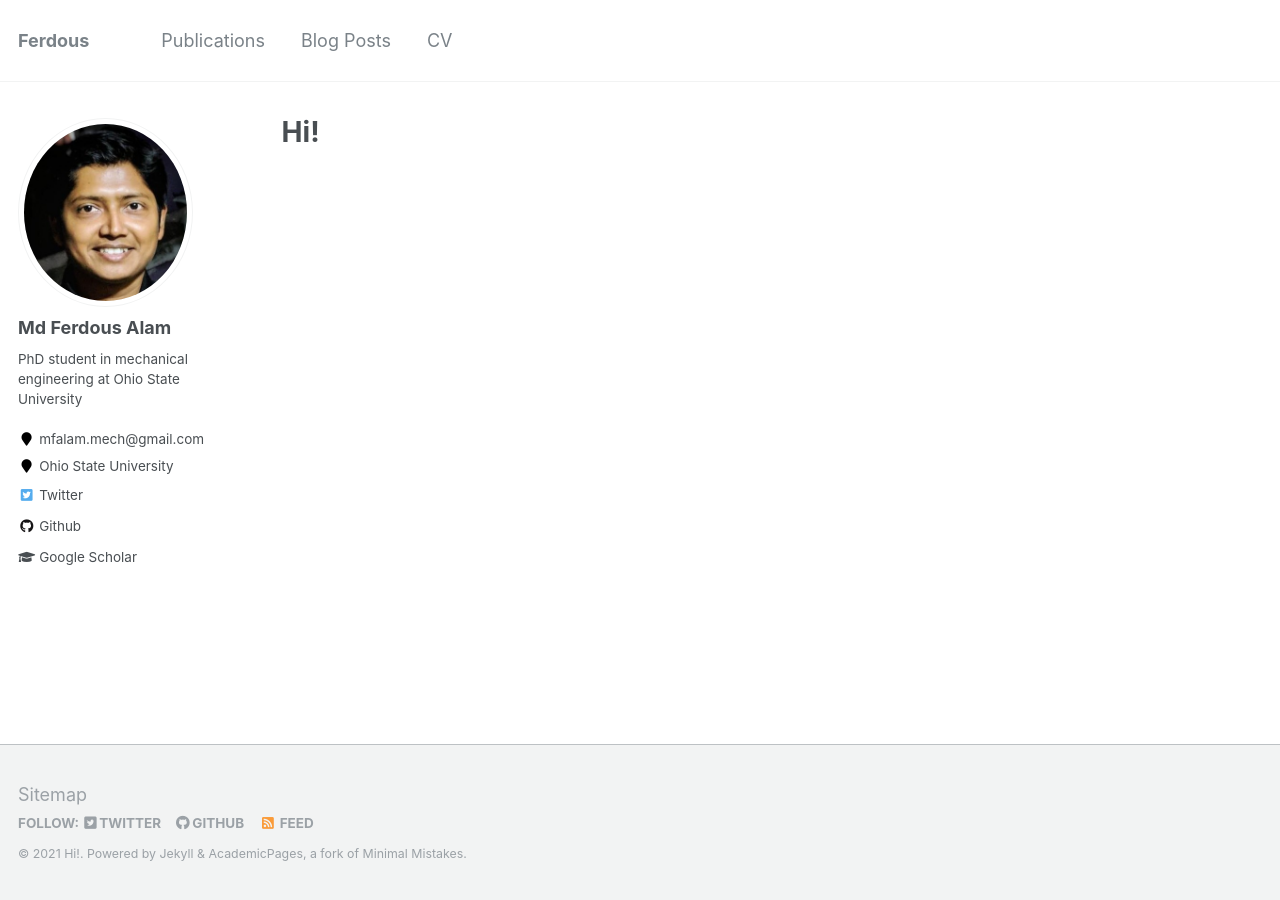
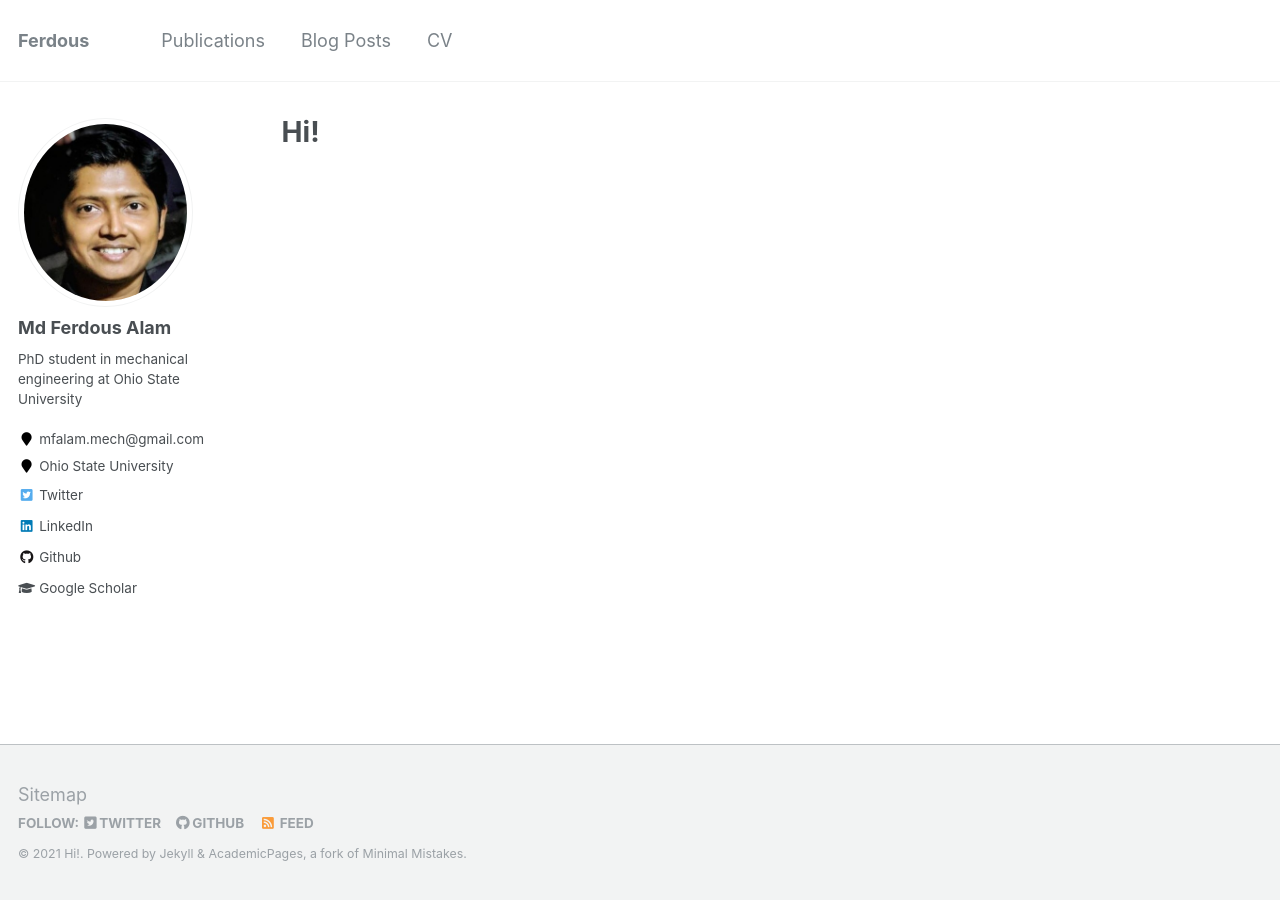
Before and after one commit to ghost-083/ghost-083.github.io, a Jekyll site: the page built from _pages/about.md, in a window 1280 px wide. Built offline with Jekyll 4.4.1, drawn with Linux system fonts in a browser that asks for light colours.

Commit message:
Trigger rebuild

```diff
--- a/_config.yml
+++ b/_config.yml
@@ -102,7 +102,7 @@ author:
   instagram        :
   impactstory      : #"https://profiles.impactstory.org/u/xxxx-xxxx-xxxx-xxxx"
   lastfm           :
-  linkedin         :
+  linkedin         : www.linkedin.com/in/mfalam083
   orcid            :
   pinterest        :
   soundcloud       :
```
